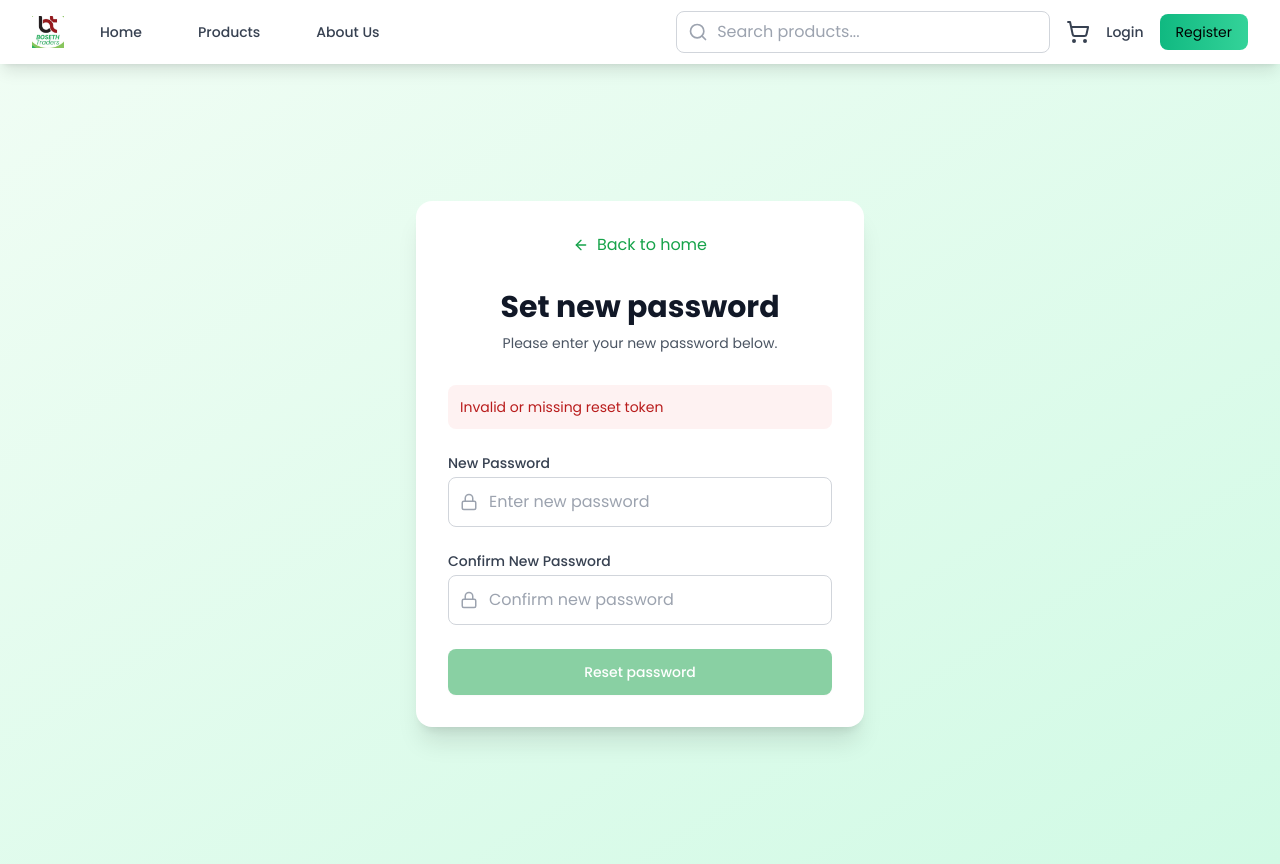
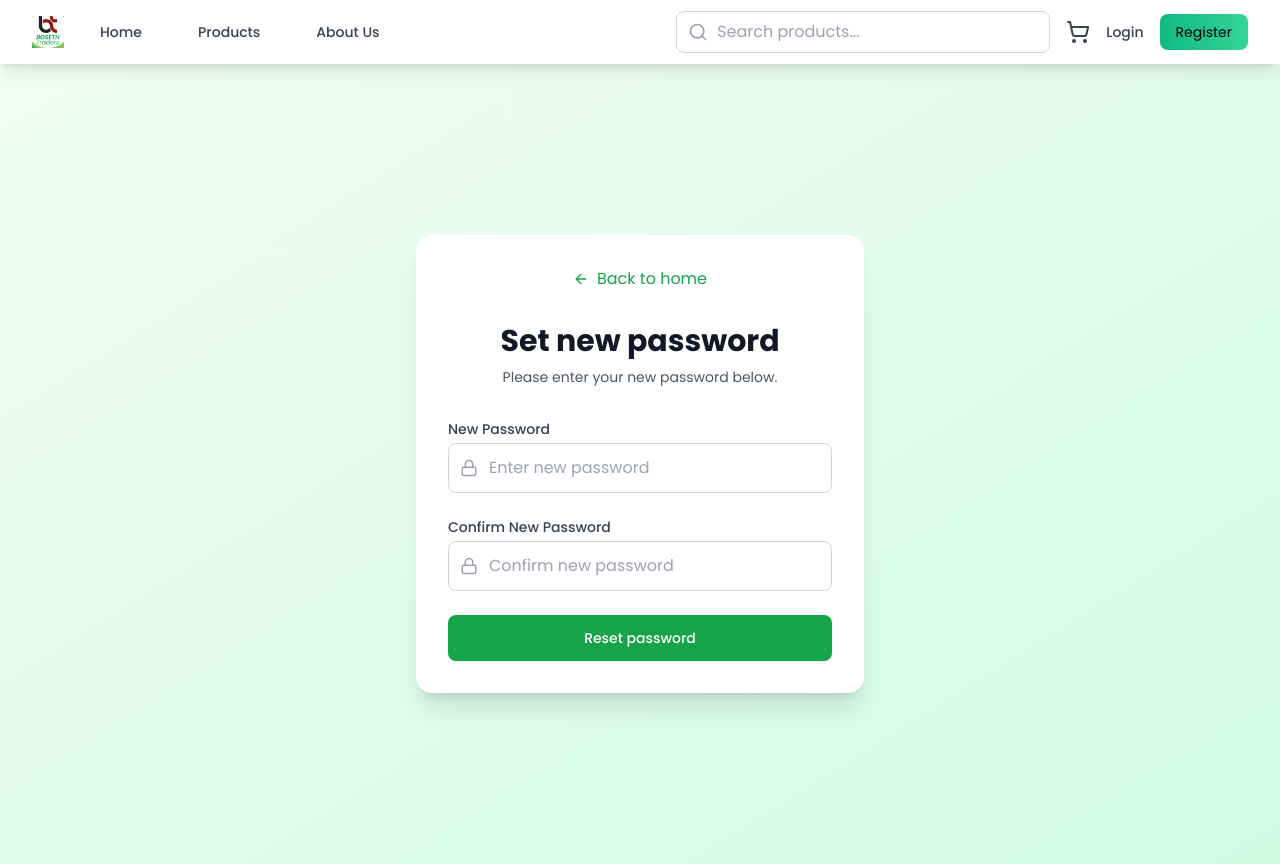
Before and after one commit to yashodalasith/boseth-traders, a React (Vite) app in the folder client/: page /reset-password/1 in a window 1280 px wide. Built offline with nearby package versions, Linux system fonts and the light colour scheme; no server answers.

Commit message:
fix: Update password reset to use URL parameters for token retrieval

```diff
--- a/client/src/pages/ResetPassword.jsx
+++ b/client/src/pages/ResetPassword.jsx
@@ -1,6 +1,6 @@
 // client/src/pages/ResetPassword.jsx
 import React, { useState, useEffect } from "react";
-import { Link, useSearchParams, useNavigate } from "react-router-dom";
+import { Link, useParams, useNavigate } from "react-router-dom";
 import { motion } from "framer-motion";
 import { Lock, ArrowLeft } from "lucide-react";
 import { useAuth } from "../context/AuthContext";
@@ -11,8 +11,7 @@ const ResetPassword = () => {
   const [error, setError] = useState("");
   const [message, setMessage] = useState("");
   const [loading, setLoading] = useState(false);
-  const [searchParams] = useSearchParams();
-  const token = searchParams.get("token");
+  const { token } = useParams();
   const navigate = useNavigate();
   const { resetPassword } = useAuth();
 
```
